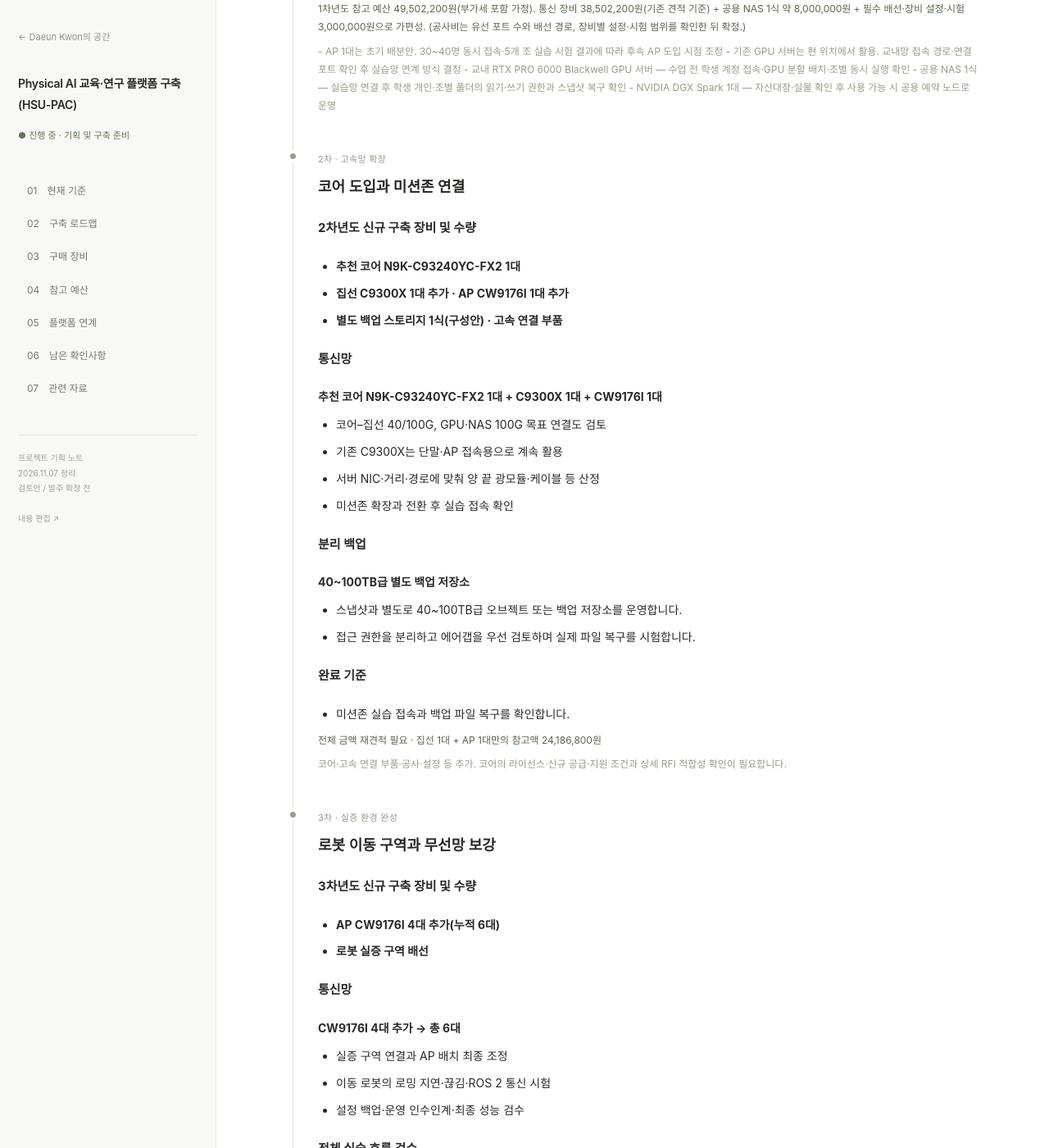
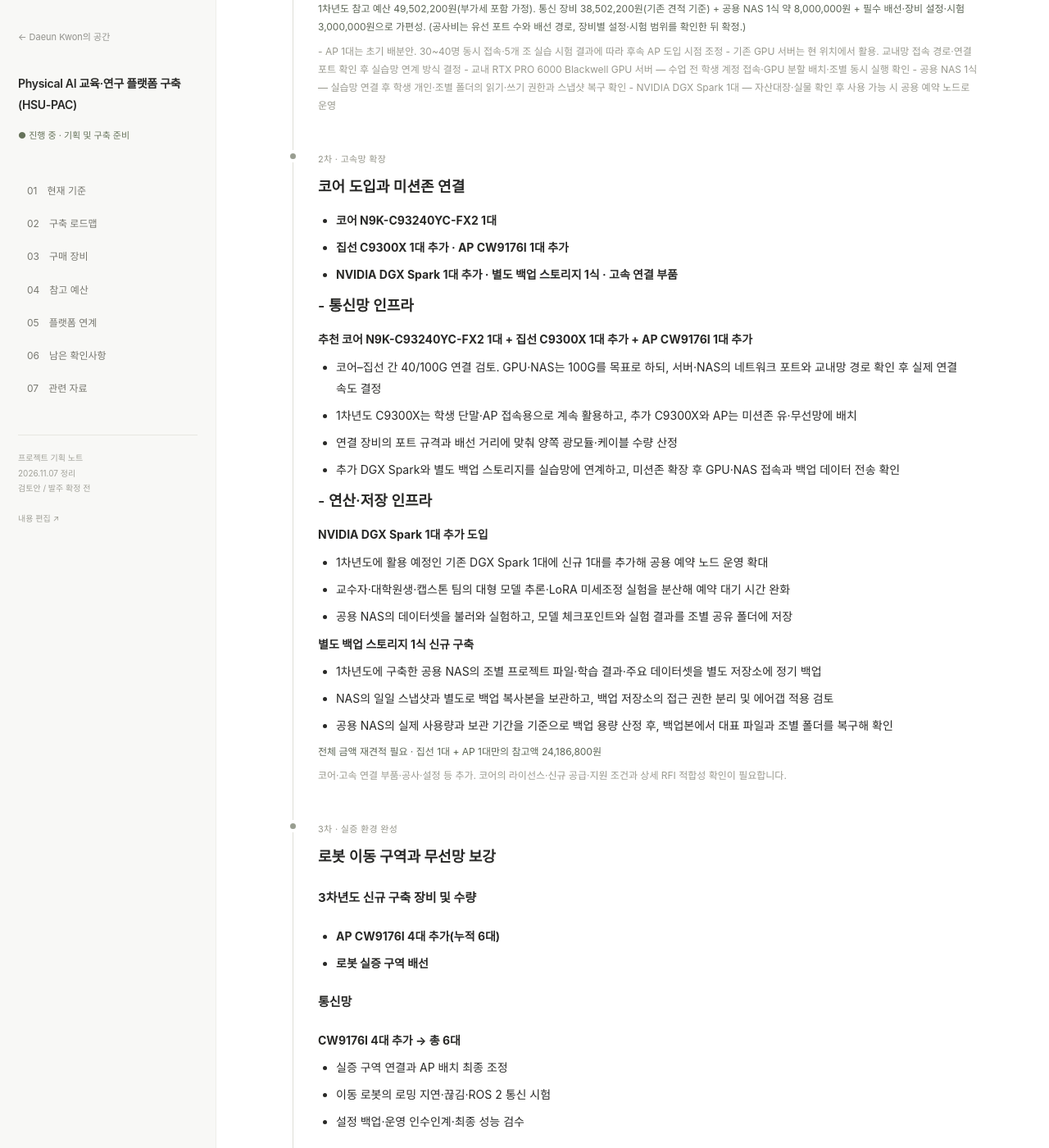
Before and after one commit to Ddaeunn425/ddaeunn425.github.io, a Jekyll site: the page built from hsu-pac.html, in a window 1280 px wide and 1400 px high, scrolled down 1881 px. Shown: the whole window at 82% size. Built offline with Jekyll 4.4.1, drawn with Linux system fonts in a browser that asks for light colours.

Commit message:
Update _data/hsu.json (via Pages CMS)

```diff
--- a/_data/hsu.json
+++ b/_data/hsu.json
@@ -16,7 +16,7 @@
     {
       "label": "2차 · 고속망 확장",
       "title": "코어 도입과 미션존 연결",
-      "body": "<h4>2차년도 신규 구축 장비 및 수량</h4><ul><li><p><strong>추천 코어 N9K-C93240YC-FX2 1대</strong></p></li><li><p><strong>집선 C9300X 1대 추가 · AP CW9176I 1대 추가</strong></p></li><li><p><strong>별도 백업 스토리지 1식(구성안) · 고속 연결 부품</strong></p></li></ul><h4>통신망</h4><p><strong>추천 코어 N9K-C93240YC-FX2 1대 + C9300X 1대 + CW9176I 1대</strong></p><ul><li><p>코어–집선 40/100G, GPU·NAS 100G 목표 연결도 검토</p></li><li><p>기존 C9300X는 단말·AP 접속용으로 계속 활용</p></li><li><p>서버 NIC·거리·경로에 맞춰 양 끝 광모듈·케이블 등 산정</p></li><li><p>미션존 확장과 전환 후 실습 접속 확인</p></li></ul><h4>분리 백업</h4><p><strong>40~100TB급 별도 백업 저장소</strong></p><ul><li><p>스냅샷과 별도로 40~100TB급 오브젝트 또는 백업 저장소를 운영합니다.</p></li><li><p>접근 권한을 분리하고 에어갭을 우선 검토하며 실제 파일 복구를 시험합니다.</p></li></ul><h4>완료 기준</h4><ul><li><p>미션존 실습 접속과 백업 파일 복구를 확인합니다.</p></li></ul><p></p>",
+      "body": "<ul><li><p><strong>코어 N9K-C93240YC-FX2 1대</strong></p></li><li><p><strong>집선 C9300X 1대 추가 · AP CW9176I 1대 추가</strong></p></li><li><p><strong>NVIDIA DGX Spark 1대 추가 · 별도 백업 스토리지 1식 · 고속 연결 부품</strong></p></li></ul><h3>- 통신망 인프라</h3><p><strong>추천 코어 N9K-C93240YC-FX2 1대 + 집선 C9300X 1대 추가 + AP CW9176I 1대 추가</strong></p><ul><li><p>코어–집선 간 40/100G 연결 검토. GPU·NAS는 100G를 목표로 하되, 서버·NAS의 네트워크 포트와 교내망 경로 확인 후 실제 연결 속도 결정</p></li><li><p>1차년도 C9300X는 학생 단말·AP 접속용으로 계속 활용하고, 추가 C9300X와 AP는 미션존 유·무선망에 배치</p></li><li><p>연결 장비의 포트 규격과 배선 거리에 맞춰 양쪽 광모듈·케이블 수량 산정</p></li><li><p>추가 DGX Spark와 별도 백업 스토리지를 실습망에 연계하고, 미션존 확장 후 GPU·NAS 접속과 백업 데이터 전송 확인</p></li></ul><h3>- 연산·저장 인프라</h3><p><strong>NVIDIA DGX Spark 1대 추가 도입</strong></p><ul><li><p>1차년도에 활용 예정인 기존 DGX Spark 1대에 신규 1대를 추가해 공용 예약 노드 운영 확대</p></li><li><p>교수자·대학원생·캡스톤 팀의 대형 모델 추론·LoRA 미세조정 실험을 분산해 예약 대기 시간 완화</p></li><li><p>공용 NAS의 데이터셋을 불러와 실험하고, 모델 체크포인트와 실험 결과를 조별 공유 폴더에 저장</p></li></ul><p><strong>별도 백업 스토리지 1식 신규 구축</strong></p><ul><li><p>1차년도에 구축한 공용 NAS의 조별 프로젝트 파일·학습 결과·주요 데이터셋을 별도 저장소에 정기 백업</p></li><li><p>NAS의 일일 스냅샷과 별도로 백업 복사본을 보관하고, 백업 저장소의 접근 권한 분리 및 에어갭 적용 검토</p></li><li><p>공용 NAS의 실제 사용량과 보관 기간을 기준으로 백업 용량 산정 후, 백업본에서 대표 파일과 조별 폴더를 복구해 확인</p></li></ul><p></p>",
       "amount": "전체 금액 재견적 필요 · 집선 1대 + AP 1대만의 참고액 24,186,800원",
       "note": "코어·고속 연결 부품·공사·설정 등 추가. 코어의 라이선스·신규 공급·지원 조건과 상세 RFI 적합성 확인이 필요합니다."
     },
```
